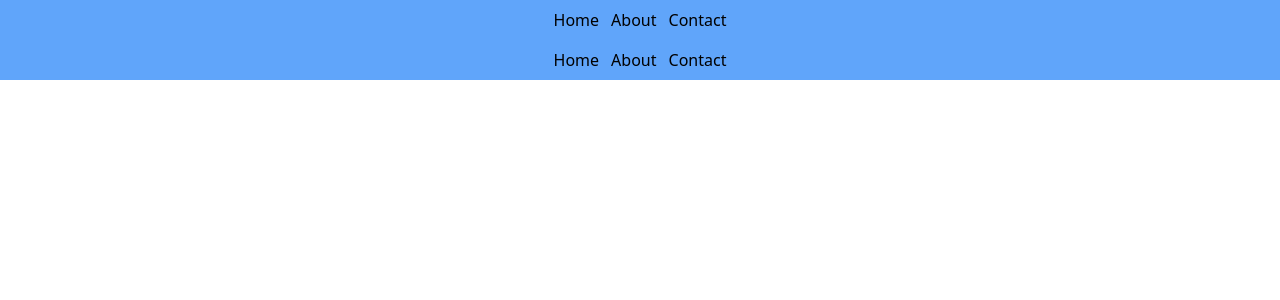
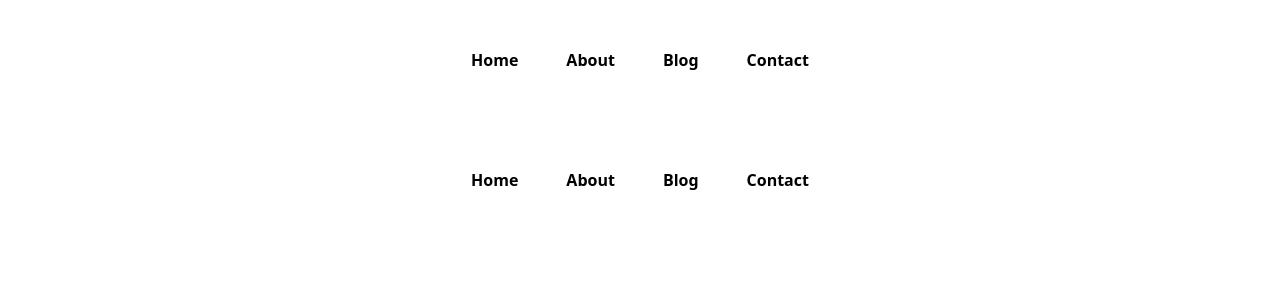
Before and after one commit to adarsh23012003/nextjs-learning-for-video, a Next.js app: page /components/Navbar in a window 1280 px wide. Shown: the top 300 px of the page. Built offline with nearby package versions, Linux system fonts and the light colour scheme.

Commit message:
Navbar in one route added

```diff
--- a/pages/components/Navbar.jsx
+++ b/pages/components/Navbar.jsx
@@ -3,13 +3,16 @@ import Link from "next/link";
 
 function Navbar() {
   return (
-    <nav className='bg-blue-400'>
-      <ul className='p-2 gap-3 justify-center flex'>
+    <nav className='font-bold p-10'>
+      <ul className='p-2 gap-12 justify-center flex'>
         <Link href='/'>
           <li className=' hover:text-blue-600'>Home</li>
         </Link>
         <Link href='/about'>
           <li className=' hover:text-blue-600'>About</li>
+        </Link>
+        <Link href='/blog'>
+          <li className=' hover:text-blue-600'>Blog</li>
         </Link>
         <Link href='/contact'>
           <li className=' hover:text-blue-600'>Contact</li>
```
